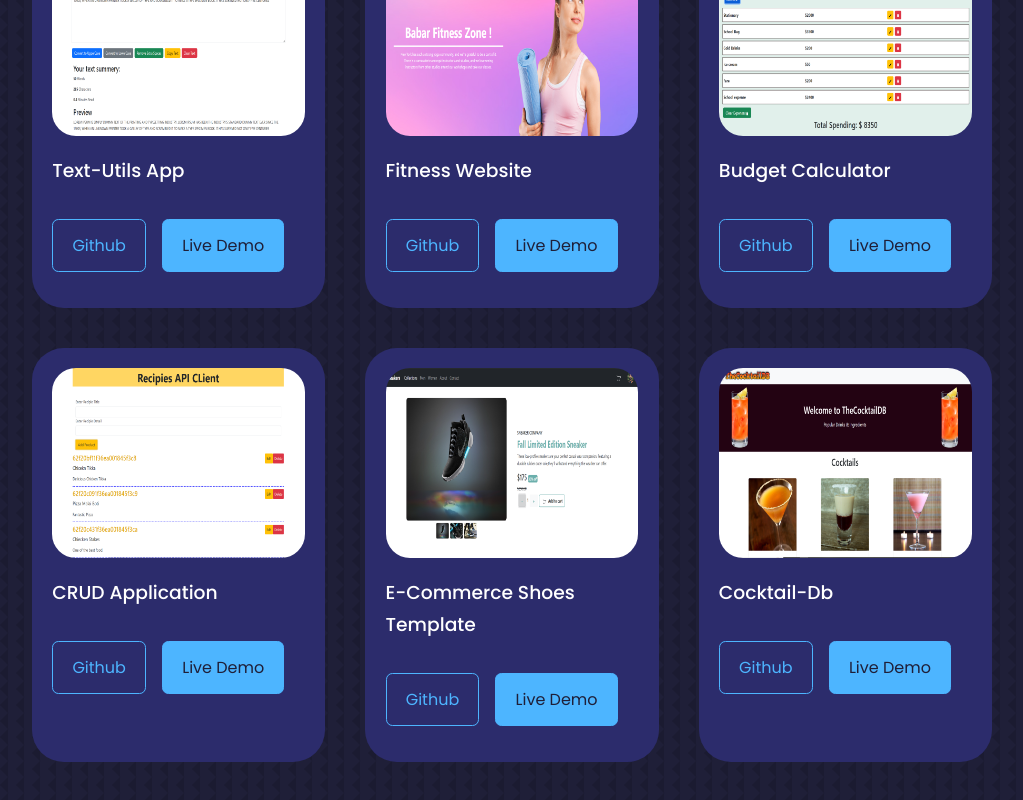
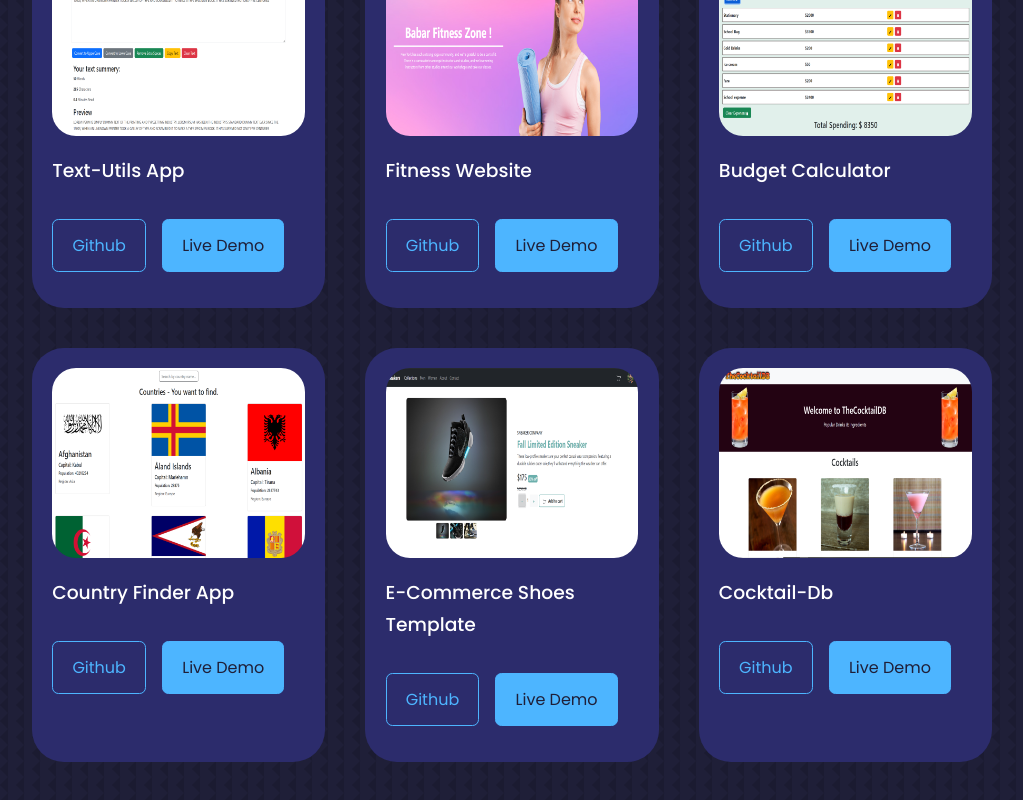
Before and after one commit to Babar-Jawad-Anjum/personal-portfolio-website, a React (Create React App) app: page / in a window 1280 px wide. Shown: the part 3223-4023 px from the top of the page, without its empty margins (128-1151 px from the left). Built offline with nearby package versions, Linux system fonts and the light colour scheme.

Commit message:
portfolio updated

```diff
--- a/src/components/portfolio/Portfolio.jsx
+++ b/src/components/portfolio/Portfolio.jsx
@@ -1,96 +1,97 @@
-import React from 'react'
-import './portfolio.css'
-import IMG1 from '../../assets/portfolio1.PNG'
-import IMG2 from '../../assets/portfolio2.PNG'
-import IMG3 from '../../assets/portfolio3.PNG'
-import IMG4 from '../../assets/portfolio4.PNG'
-import IMG5 from '../../assets/portfolio5.PNG'
-import IMG6 from '../../assets/portfolio6.PNG'
+import React from "react";
+import "./portfolio.css";
+import IMG1 from "../../assets/portfolio1.PNG";
+import IMG2 from "../../assets/portfolio2.PNG";
+import IMG3 from "../../assets/portfolio3.PNG";
+import IMG4 from "../../assets/countrty-finder.PNG";
+import IMG5 from "../../assets/portfolio5.PNG";
+import IMG6 from "../../assets/portfolio6.PNG";
 
 const Portfolio = () => {
-
   const data = [
-
     {
       id: 1,
       image: IMG1,
-      title: 'Text-Utils App',
-      github: 'https://github.com/Babar-Jawad-Anjum/TextUtils-React',
-      demo: 'https://babar-jawad-anjum.github.io/TextUtils-React/'
+      title: "Text-Utils App",
+      github: "https://github.com/Babar-Jawad-Anjum/TextUtils-React",
+      demo: "https://babar-jawad-anjum.github.io/TextUtils-React/",
     },
     {
       id: 2,
       image: IMG2,
-      title: 'Fitness Website',
-      github: 'https://github.com/Babar-Jawad-Anjum/Final-Term-Project-Babar-Fitness',
-      demo: 'https://babar-fitness-club.herokuapp.com/'
+      title: "Fitness Website",
+      github:
+        "https://github.com/Babar-Jawad-Anjum/Final-Term-Project-Babar-Fitness",
+      demo: "https://babar-fitness-club.herokuapp.com/",
     },
     {
       id: 3,
       image: IMG3,
-      title: 'Budget Calculator',
-      github: 'https://github.com/Babar-Jawad-Anjum/Budget-calculator',
-      demo: 'https://babar-jawad-anjum.github.io/Budget-calculator/'
+      title: "Budget Calculator",
+      github: "https://github.com/Babar-Jawad-Anjum/Budget-calculator",
+      demo: "https://babar-jawad-anjum.github.io/Budget-calculator/",
     },
     {
       id: 4,
       image: IMG4,
-      title: 'CRUD Application',
-      github: 'https://github.com/Babar-Jawad-Anjum/CRUD-API-Sample',
-      demo: 'https://crud-api-sample.herokuapp.com/'
+      title: "Country Finder App",
+      github: "https://github.com/Babar-Jawad-Anjum/country-finder",
+      demo: "https://country-finder-wheat.vercel.app/",
     },
     {
       id: 5,
       image: IMG5,
-      title: 'E-Commerce Shoes Template',
-      github: 'https://github.com/Babar-Jawad-Anjum/shoes-template',
-      demo: 'https://luxury-naiad-040217.netlify.app/'
+      title: "E-Commerce Shoes Template",
+      github: "https://github.com/Babar-Jawad-Anjum/shoes-template",
+      demo: "https://luxury-naiad-040217.netlify.app/",
     },
     {
       id: 6,
       image: IMG6,
-      title: 'Cocktail-Db',
-      github: 'https://github.com/Babar-Jawad-Anjum/Cocktail-db',
-      demo: 'https://fanciful-souffle-29d33d.netlify.app/'
-    }
-  ]
+      title: "Cocktail-Db",
+      github: "https://github.com/Babar-Jawad-Anjum/Cocktail-db",
+      demo: "https://fanciful-souffle-29d33d.netlify.app/",
+    },
+  ];
 
   return (
-    <section id='portfolio'>
-
+    <section id="portfolio">
       <h5>My recent Work</h5>
       <h2>Portfolio</h2>
 
       <div className="container portfolio__container">
-
-        {
-            data.map(({id, image, title, github, demo}) => {
-
+        {data.map(({ id, image, title, github, demo }) => {
           return (
-
             <article className="portfolio__item" key={id}>
-
-                <div className="portfolio__item-image"> <img src={image} alt={title} /> </div>
+              <div className="portfolio__item-image">
+                {" "}
+                <img src={image} alt={title} />{" "}
+              </div>
               <h3>{title}</h3>
               <div className="portfolio__item-cta">
+                <a
+                  href={github}
+                  className="btn"
+                  target="_blank"
+                  rel="noreferrer"
+                >
+                  Github
+                </a>
+                <a
+                  href={demo}
+                  className="btn btn-primary"
+                  target="_blank"
+                  rel="noreferrer"
+                >
+                  Live Demo
+                </a>
+              </div>
+            </article>
+          );
+        })}
+      </div>
+    </section>
+  );
+};
 
-                <a href={github} className='btn' target='_blank' rel="noreferrer">Github</a>
-                <a href={demo} className='btn btn-primary' target='_blank' rel="noreferrer">Live Demo</a>
-
-                </div>
-
-              </article>
-
-              )
-
-
-            })
-          }
-
-        </div>
-
-    </section>
-  )
-}
-
-export default Portfolio
+export default Portfolio;
```
Also changed, not shown: src/assets/countrty-finder.PNG (added). Lines whose indentation alone changed are shown as unchanged.
